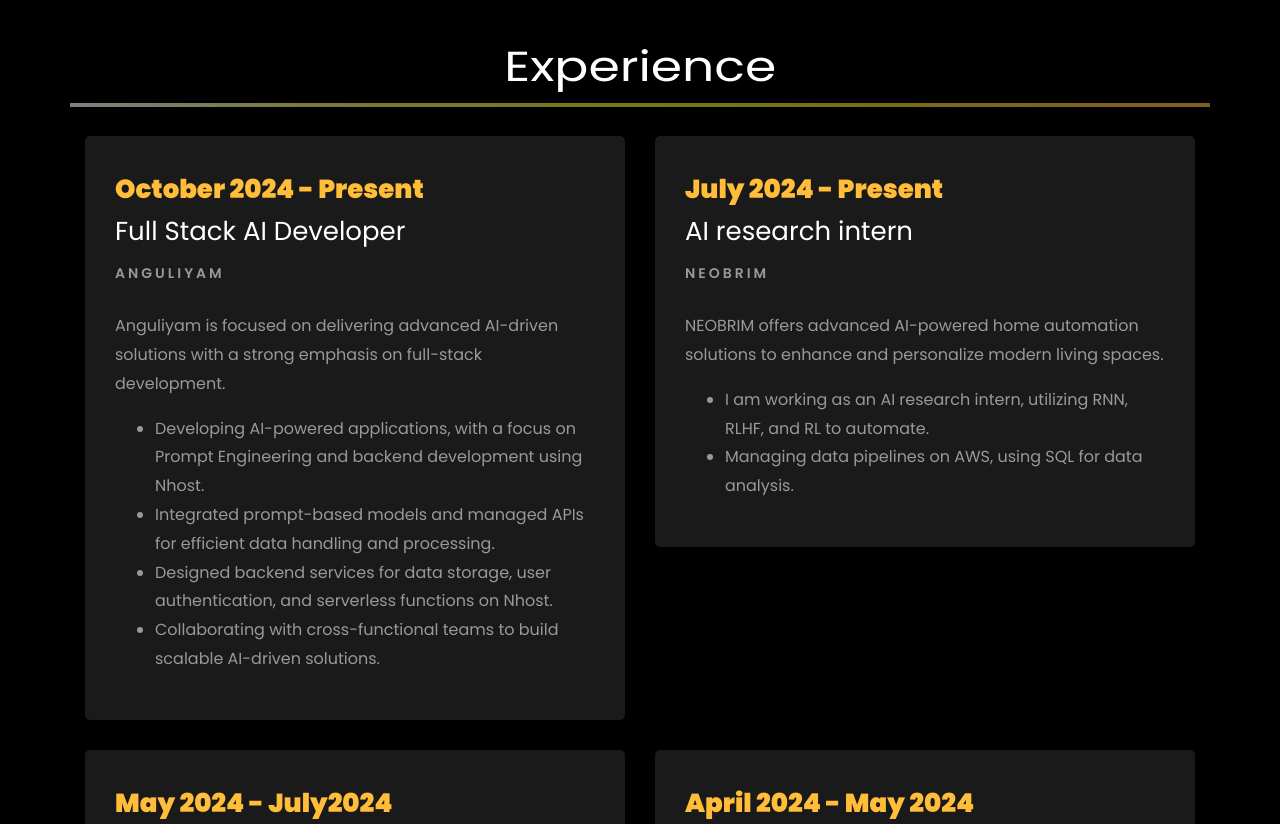
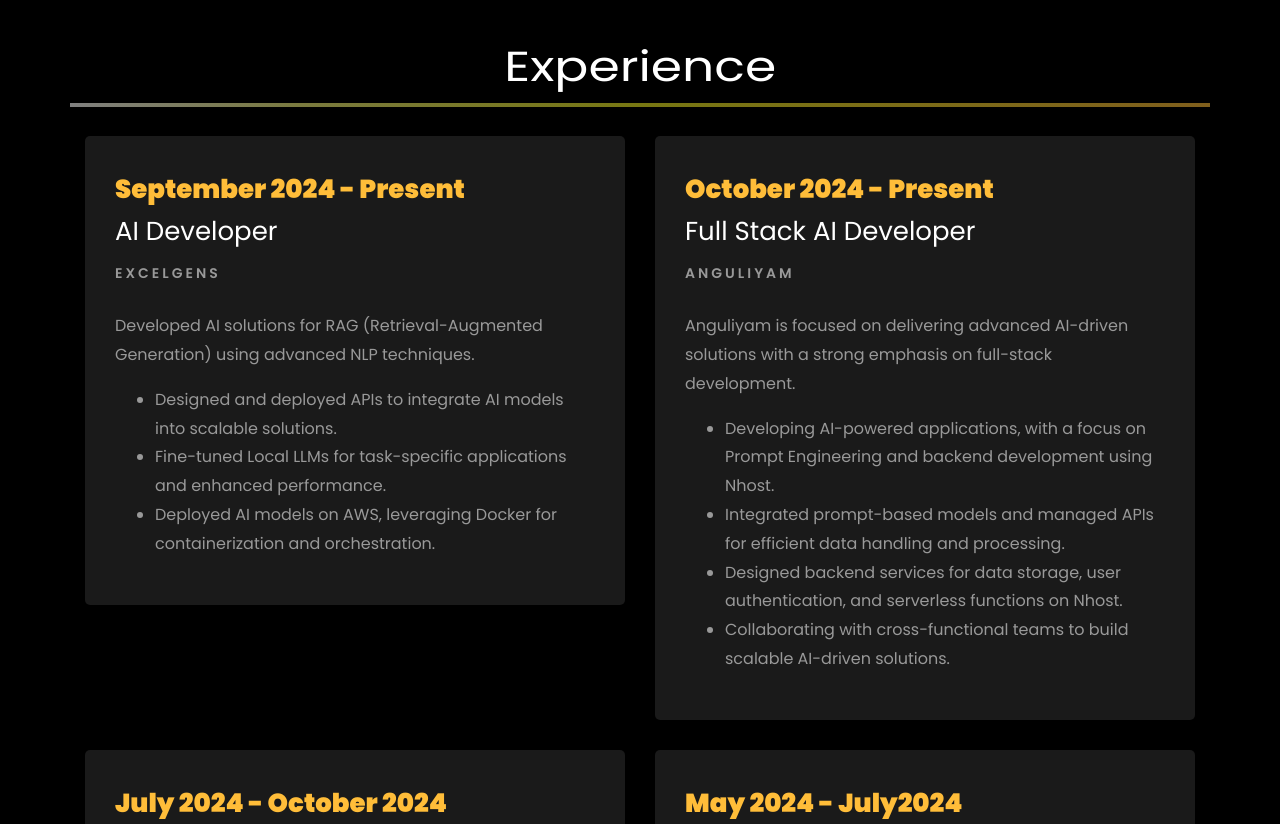
Before and after one commit to surenoobster/surenoobster.github.io, a plain HTML site: page index.html in a window 1280 px wide. Shown: the part 2040-2864 px from the top of the page. Drawn offline with Linux system fonts and the light colour scheme; files whose address does not match are found by name.

Commit message:
Update index.html

```diff
--- a/index.html
+++ b/index.html
@@ -342,6 +342,20 @@
 		<br>
 
 		<div class="row">
+		    <div class="col-md-6">
+		        <div class="resume-wrap ftco-animate">
+		            <span class="date">September 2024 - Present</span>
+		            <h2>AI Developer</h2>
+		            <span class="position">Excelgens</span>
+		            <p class="mt-4">Developed AI solutions for RAG (Retrieval-Augmented Generation) using advanced NLP techniques.
+		                <ul>
+		                    <li>Designed and deployed APIs to integrate AI models into scalable solutions.</li>
+		                    <li>Fine-tuned Local LLMs for task-specific applications and enhanced performance.</li>
+		                    <li>Deployed AI models on AWS, leveraging Docker for containerization and orchestration.</li>
+		                </ul>
+		            </p>
+		        </div>
+		    </div>
 			<div class="col-md-6">
 			        <div class="resume-wrap ftco-animate">
 			            <span class="date">October 2024 - Present</span>
@@ -359,7 +373,7 @@
 			    </div>
 			<div class="col-md-6">
 				<div class="resume-wrap ftco-animate">
-					<span class="date">July 2024 - Present</span>
+					<span class="date">July 2024 - October 2024</span>
 					<h2>AI research intern </h2>
 					<span class="position">Neobrim</span>
 					<p class="mt-4">NEOBRIM offers advanced AI-powered home automation solutions to enhance and personalize modern living spaces.
```
